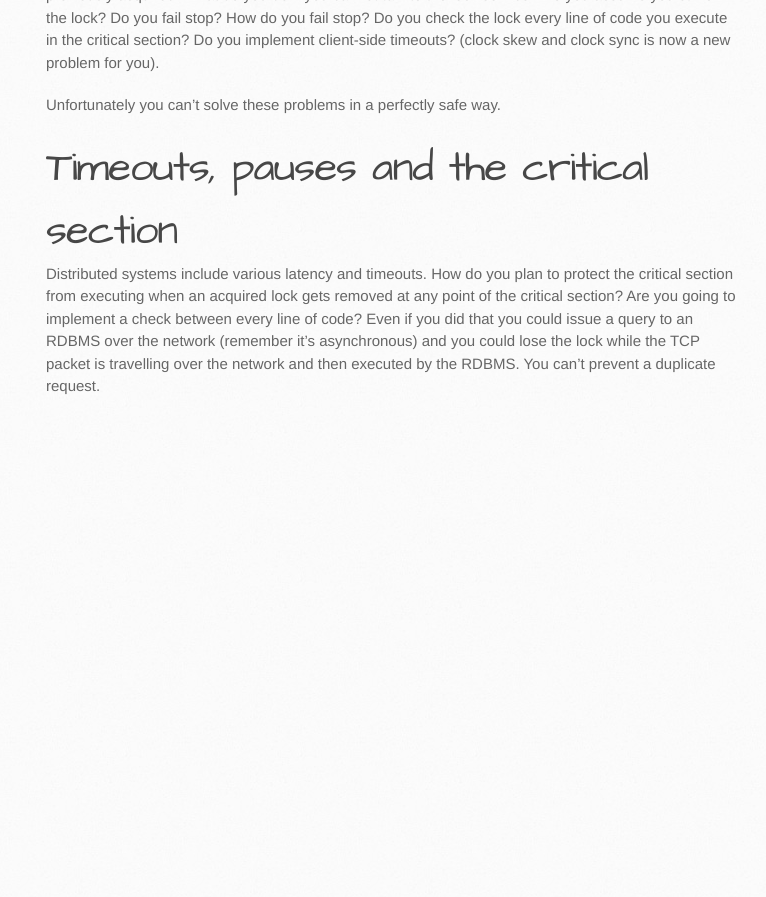
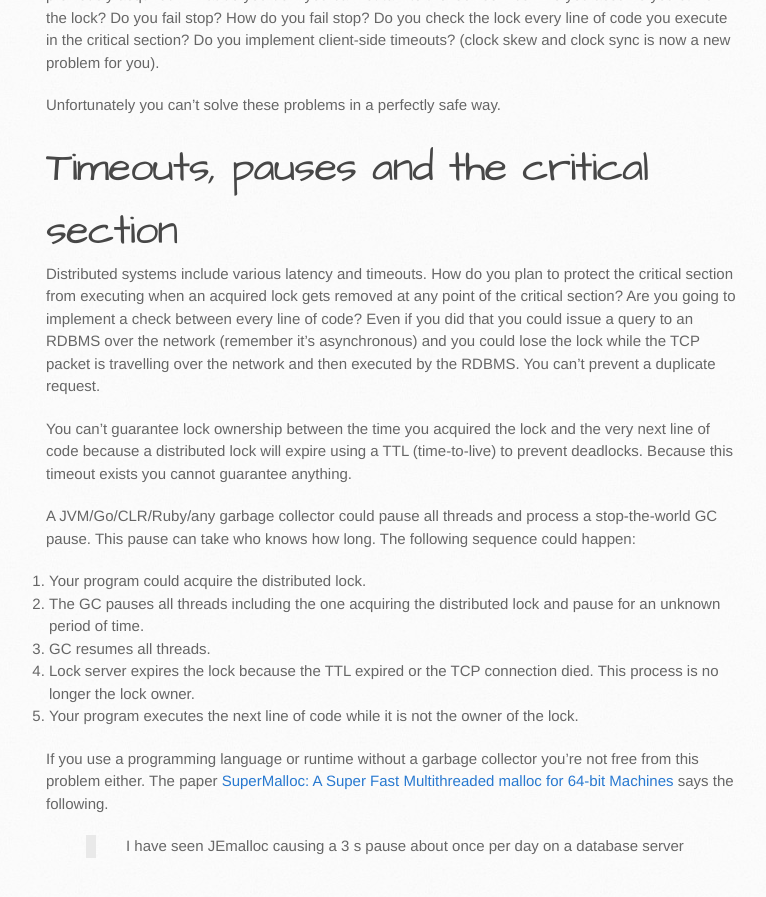
Before and after one commit to simongui/simongui.github.io, a Jekyll site: the page built from _posts/2015-09-23-distributed-locks-are-impossible.md, in a window 1280 px wide and 900 px high, scrolled down 945 px. Shown: the top 897 px of the window, without its empty margins (124-890 px from the left). Built offline with Jekyll 4.4.1, drawn with Linux system fonts in a browser that asks for light colours; before the commit the page ends 1385 px from its top, so only the background shows below that.

Commit message:
Update 2015-09-23-distributed-locks-are-impossible.md

```diff
--- a/_posts/2015-09-23-distributed-locks-are-impossible.md
+++ b/_posts/2015-09-23-distributed-locks-are-impossible.md
@@ -18,3 +18,16 @@ Unfortunately you can't solve these problems in a perfectly safe way.
 
 # Timeouts, pauses and the critical section
 Distributed systems include various latency and timeouts. How do you plan to protect the critical section from executing when an acquired lock gets removed at any point of the critical section? Are you going to implement a check between every line of code? Even if you did that you could issue a query to an RDBMS over the network (remember it's asynchronous) and you could lose the lock while the TCP packet is travelling over the network and then executed by the RDBMS. You can't prevent a duplicate request.
+
+You can't guarantee lock ownership between the time you acquired the lock and the very next line of code because a distributed lock will expire using a TTL (time-to-live) to prevent deadlocks. Because this timeout exists you cannot guarantee anything.
+
+A JVM/Go/CLR/Ruby/any garbage collector could pause all threads and process a stop-the-world GC pause. This pause can take who knows how long. The following sequence could happen:
+
+1. Your program could acquire the distributed lock.
+2. The GC pauses all threads including the one acquiring the distributed lock and pause for an unknown period of time.
+3. GC resumes all threads.
+4. Lock server expires the lock because the TTL expired or the TCP connection died. This process is no longer the lock owner.
+4. Your program executes the next line of code while it is not the owner of the lock.
+
+If you use a programming language or runtime without a garbage collector you're not free from this problem either. The paper [SuperMalloc: A Super Fast Multithreaded malloc for 64-bit Machines](http://delivery.acm.org/10.1145/2760000/2754178/p41-kuszmaul.pdf?ip=216.191.105.146&id=2754178&acc=OPENTOC&key=4D4702B0C3E38B35%2E4D4702B0C3E38B35%2E4D4702B0C3E38B35%2E9F04A3A78F7D3B8D&CFID=715610675&CFTOKEN=45790005&__acm__=1442957843_7706f3a0f8696873b3fe7493296c835d) says the following.
+> I have seen JEmalloc causing a 3 s pause about once per day on a database server
```
